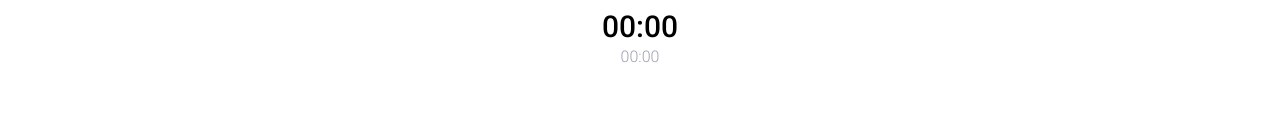
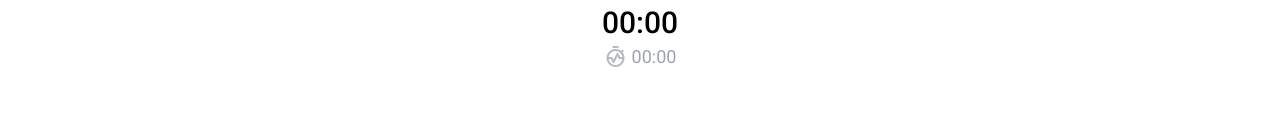
Before and after one commit to cichy380/interval-timer, an Angular app: page /timer in a window 1280 px wide. Shown: the part 308-439 px from the top of the page. Built offline with nearby package versions, Linux system fonts and the light colour scheme.

Commit message:
add average time

```diff
--- a/src/app/timer/api/timer.ts
+++ b/src/app/timer/api/timer.ts
@@ -13,6 +13,8 @@ export abstract class Timer {
 
   abstract selectSummaryTime(): Observable<TimeValue>
 
+  abstract selectAverageTime(): Observable<TimeValue>
+
   abstract selectCurrentStatus(): Observable<TimerStatus>
 
   abstract startTimer(): void
--- a/src/app/timer/domain/timer.service.ts
+++ b/src/app/timer/domain/timer.service.ts
@@ -11,6 +11,7 @@ export class TimerService implements Timer, OnDestroy {
   private allValues$ = new BehaviorSubject<TimeValue[]>([])
   private currentIntervalIndex$ = new BehaviorSubject<number>(-1)
   private summaryTime$ = new BehaviorSubject<TimeValue>(0)
+  private averageTime$ = new BehaviorSubject<TimeValue>(0)
   private currentStatus$ = new BehaviorSubject<TimerStatus>(TimerStatus.NOT_LAUNCHED)
 
   private intervalCount!: number
@@ -35,6 +36,10 @@ export class TimerService implements Timer, OnDestroy {
 
   selectSummaryTime() {
     return this.summaryTime$.asObservable()
+  }
+
+  selectAverageTime() {
+    return this.averageTime$.asObservable()
   }
 
   selectCurrentStatus() {
@@ -82,6 +87,7 @@ export class TimerService implements Timer, OnDestroy {
     this.allValues$.next(new Array(this.intervalCount).fill(0))
     this.currentIntervalIndex$.next(-1)
     this.summaryTime$.next(0)
+    this.averageTime$.next(0)
     this.currentStatus$.next(TimerStatus.NOT_LAUNCHED)
   }
 
@@ -103,6 +109,9 @@ export class TimerService implements Timer, OnDestroy {
     this.summaryTime$.next(
       allValues.reduce((partialSum, a) => partialSum + a, 0)
     )
+    this.averageTime$.next(
+      Math.round(allValues.reduce((partialSum, a, idx) => idx < currentIntervalIndex ? partialSum + a : partialSum, 0) / currentIntervalIndex) || 0
+    )
   }
 
   ngOnDestroy() {
--- a/src/app/timer/ui/timer-root.component.html
+++ b/src/app/timer/ui/timer-root.component.html
@@ -25,7 +25,10 @@
              class="text-9xl font-light">{{ (currentIntervalIndex$ | async)! + 1 }}</div>
       </div>
       <div class="text-3xl font-medium">{{ (currentIntervalValue$ | async)! | formatTime }}</div>
-      <div class="text-gray-400 font-light">{{ (summaryTime$ | async)! | formatTime }}</div>
+      <div class="text-gray-400 flex items-center justify-center">
+        <mat-icon class="!w-6 !h-8 mr-1 text-2xl opacity-75 material-symbols-outlined">avg_time</mat-icon>
+        <span class="text-lg">{{ (averageTime$ | async)! | formatTime }}</span>
+      </div>
     </section>
 
     <section class="w-full">
--- a/src/app/timer/ui/timer-root.component.ts
+++ b/src/app/timer/ui/timer-root.component.ts
@@ -33,6 +33,7 @@ export class TimerRootComponent implements OnInit, OnDestroy {
   public currentIntervalValue$!: Observable<TimeValue>
   public currentIntervalIndex$!: Observable<number>
   public summaryTime$!: Observable<TimeValue>
+  public averageTime$!: Observable<TimeValue>
   public currentTimerStatus$!: Observable<TimerStatus>
   public currentBreakValue$!: Observable<TimeValue>
 
@@ -58,6 +59,7 @@ export class TimerRootComponent implements OnInit, OnDestroy {
     this.currentIntervalValue$ = this.timer.selectCurrentIntervalValue()
     this.currentIntervalIndex$ = this.timer.selectCurrentIntervalIndex()
     this.summaryTime$ = this.timer.selectSummaryTime()
+    this.averageTime$ = this.timer.selectAverageTime()
     this.currentTimerStatus$ = this.timer.selectCurrentStatus()
     this.currentBreakValue$ = this.breakTime.selectValue()
   }
--- a/src/index.html
+++ b/src/index.html
@@ -8,6 +8,7 @@
   <link rel="icon" type="image/x-icon" href="favicon.ico">
   <link href="https://fonts.googleapis.com/css2?family=Roboto:wght@300;400;500&amp;display=swap" rel="stylesheet">
   <link href="https://fonts.googleapis.com/icon?family=Material+Icons+Outlined" rel="stylesheet">
+  <link href="https://fonts.googleapis.com/css2?family=Material+Symbols+Outlined" rel="stylesheet">
   <link rel="manifest" href="manifest.webmanifest">
   <meta name="theme-color" content="#ffffff">
 </head>
```
